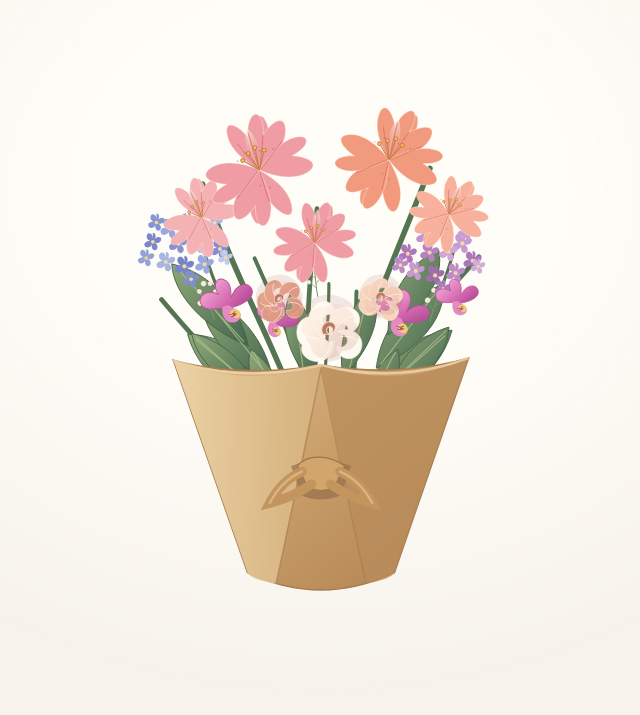
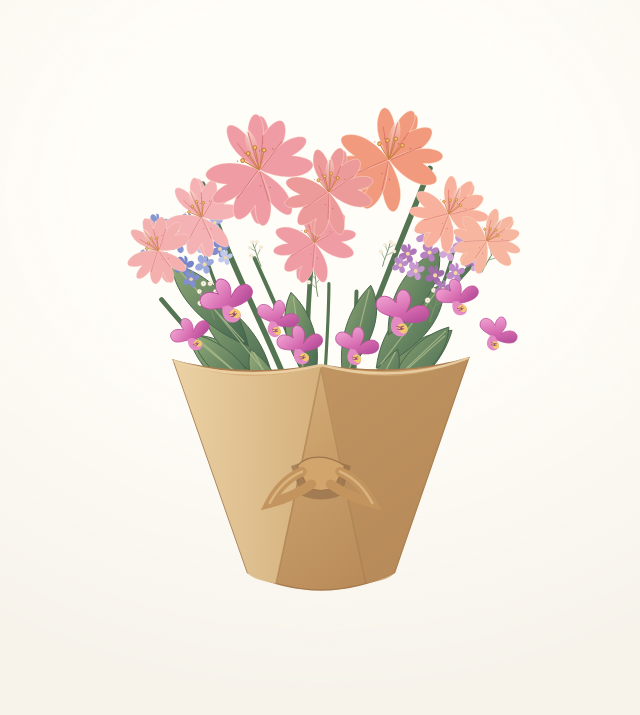
Before and after one commit to bissanrajab/flower-bouquet, a plain HTML site: page index.html in a window 1280 px wide. Shown: the part 203-918 px from the top of the page, without its empty margins (319-959 px from the left). Drawn offline with Linux system fonts and the light colour scheme.

Commit message:
Make bouquet fuller without garden roses
Co-authored-by: Copilot <223556219+Copilot@users.noreply.github.com>

```diff
--- a/index.html
+++ b/index.html
@@ -4,7 +4,7 @@
     <meta charset="utf-8">
     <meta name="viewport" content="width=device-width, initial-scale=1">
     <meta name="theme-color" content="#f7f3eb">
-    <meta name="description" content="A lush, hand-tied bouquet of garden roses, lilies, hydrangeas, and orchids, illustrated in detailed SVG.">
+    <meta name="description" content="A lush, hand-tied bouquet of lilies, hydrangeas, orchids, and delicate filler flowers, illustrated in detailed SVG.">
     <title>A little bouquet</title>
     <style>
       :root {
@@ -79,11 +79,11 @@
     <main>
       <p class="eyebrow">Gathered with love</p>
       <h1>A little bouquet</h1>
-      <p class="subtitle">Garden roses, open lilies &amp; clouds of hydrangea.</p>
+      <p class="subtitle">Open lilies, hydrangeas &amp; orchids.</p>
 
       <svg class="artwork" viewBox="0 0 760 800" role="img" aria-labelledby="bouquet-title bouquet-description" xmlns="http://www.w3.org/2000/svg">
         <title id="bouquet-title">A colorful hand-tied flower bouquet</title>
-        <desc id="bouquet-description">A lush hand-tied arrangement of blush and coral lilies, layered cream and peach garden roses, blue and violet hydrangeas, pink orchids, soft greenery and delicate filler flowers in a warm kraft-paper wrap.</desc>
+        <desc id="bouquet-description">A lush hand-tied arrangement of blush and coral lilies, blue and violet hydrangeas, pink orchids, soft greenery and delicate filler flowers in a warm kraft-paper wrap.</desc>
         <defs>
           <linearGradient id="paper" x1="0" y1="0" x2="1" y2="1">
             <stop offset="0" stop-color="#dfbd87"/>
@@ -102,11 +102,6 @@
           <linearGradient id="leaf" x1="0" y1="0" x2="1" y2="1">
             <stop stop-color="#90a978"/>
             <stop offset="1" stop-color="#42654d"/>
-          </linearGradient>
-          <linearGradient id="rose-blush" x1="0" y1="0" x2=".8" y2="1">
-            <stop stop-color="#ffe2d2"/>
-            <stop offset=".58" stop-color="#eaa58f"/>
-            <stop offset="1" stop-color="#b96c67"/>
           </linearGradient>
           <linearGradient id="lily-center" x1="0" y1="0" x2="0" y2="1">
             <stop stop-color="#fff6e8" stop-opacity=".85"/>
@@ -142,21 +137,6 @@
               <circle cx="14" cy="-24" r="2.5" fill="#f6c96f"/>
               <circle cx="-18" cy="-19" r="2.5" fill="#f6c96f"/>
             </g>
-          </g>
-          <g id="rose-bloom">
-            <circle r="39" fill="#8f5446" opacity=".12"/>
-            <g fill="currentColor" stroke="#fff8ef" stroke-opacity=".68" stroke-width="1.1">
-              <path d="M-2 17C-24 31-43 15-37-4-33-17-17-21-9-8-22-3-18 12-7 12Z"/>
-              <path d="M-7 11C-27 4-27-19-11-29 1-36 13-27 9-13 1-20-10-13-5-4Z"/>
-              <path d="M2 9C-5-11 13-29 30-19 43-11 37 8 22 9 25-2 13-8 7-1Z"/>
-              <path d="M9 5C29 1 43 18 32 33 23 45 4 38 6 23 16 28 24 18 17 11Z"/>
-              <path d="M3 16C3 36-18 44-31 31-41 21-31 5-18 8-22 19-11 25-4 18Z"/>
-            </g>
-            <path d="M-31 1C-35-15-16-29-1-24 13-34 34-18 30-3 43 12 27 33 12 29-1 43-25 34-24 19Z" fill="url(#rose-blush)" opacity=".2"/>
-            <g fill="none" stroke="#fff9f0" stroke-linecap="round" stroke-width="1.4" opacity=".68">
-              <path d="M-6 10C-20 12-29 6-33 0M-3 4C-9-8-8-18-3-25M7 3C17-7 26-11 34-10M12 12C25 12 31 18 33 25M0 17C-2 27-9 33-17 35"/>
-            </g>
-            <path d="M-8 6C-11-2-3-10 4-6 10-3 8 5 2 6 7 0 1-3-2 0-5 3-2 7 1 8Z" fill="#b97962" stroke="#f8d7c3" stroke-width="1.2"/>
           </g>
           <g id="filler-spray" fill="none" stroke="#78916a" stroke-linecap="round">
             <path d="M0 0C-2-19 2-38 0-58" stroke-width="2"/>
@@ -219,6 +199,10 @@
           <g transform="translate(245 379) rotate(-17) scale(.8)"><use href="#filler-spray"/></g>
           <g transform="translate(518 382) rotate(18) scale(.8)"><use href="#filler-spray"/></g>
           <g transform="translate(376 350) rotate(-8) scale(.62)"><use href="#filler-spray"/></g>
+          <g transform="translate(176 326) rotate(-31) scale(.66)"><use href="#filler-spray"/></g>
+          <g transform="translate(584 319) rotate(29) scale(.66)"><use href="#filler-spray"/></g>
+          <g transform="translate(304 312) rotate(-20) scale(.55)"><use href="#filler-spray"/></g>
+          <g transform="translate(458 312) rotate(18) scale(.55)"><use href="#filler-spray"/></g>
         </g>
 
         <!-- Hydrangea clusters, built from small inline SVG florets. -->
@@ -274,8 +258,17 @@
         <g transform="translate(372 282) rotate(5) scale(.7)" style="color:#ef9ca5">
           <use href="#lily"/>
         </g>
+        <g transform="translate(174 292) rotate(-36) scale(.58)" style="color:#f3b0af">
+          <use href="#lily"/>
+        </g>
+        <g transform="translate(590 280) rotate(34) scale(.58)" style="color:#f6b69f">
+          <use href="#lily"/>
+        </g>
+        <g transform="translate(390 218) rotate(2) scale(.76)" style="color:#ed9b9a">
+          <use href="#lily"/>
+        </g>
 
-        <!-- Sprays of orchids and layered garden roses. -->
+        <!-- Sprays of orchids fill the bouquet in layers. -->
         <g transform="translate(264 365) rotate(-19) scale(.77)">
           <use href="#orchid-bloom"/>
         </g>
@@ -288,14 +281,17 @@
         <g transform="translate(554 359) rotate(-12) scale(.62)">
           <use href="#orchid-bloom"/>
         </g>
-        <g transform="translate(327 352) rotate(-14) scale(.76)" style="color:#df9a83">
-          <use href="#rose-bloom"/>
+        <g transform="translate(218 405) rotate(-25) scale(.58)">
+          <use href="#orchid-bloom"/>
         </g>
-        <g transform="translate(456 350) rotate(12) scale(.72)" style="color:#f6d5bd">
-          <use href="#rose-bloom"/>
+        <g transform="translate(600 404) rotate(21) scale(.58)">
+          <use href="#orchid-bloom"/>
         </g>
-        <g transform="translate(390 390) rotate(-8) scale(1.08)" style="color:#fffaf0">
-          <use href="#rose-bloom"/>
+        <g transform="translate(354 420) rotate(-8) scale(.66)">
+          <use href="#orchid-bloom"/>
+        </g>
+        <g transform="translate(423 421) rotate(9) scale(.64)">
+          <use href="#orchid-bloom"/>
         </g>
 
         <!-- Kraft paper gathers around the stems. -->
```
